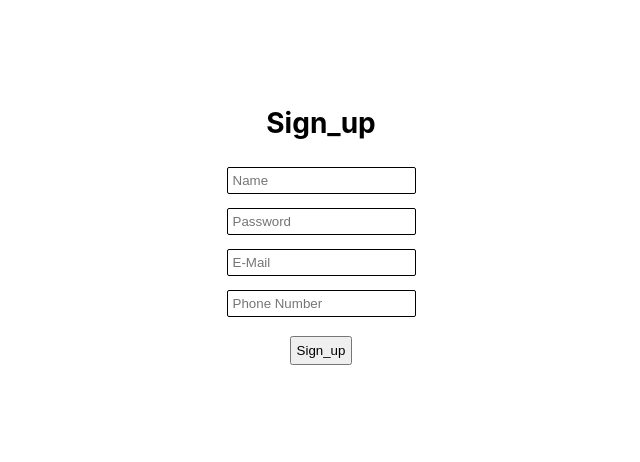
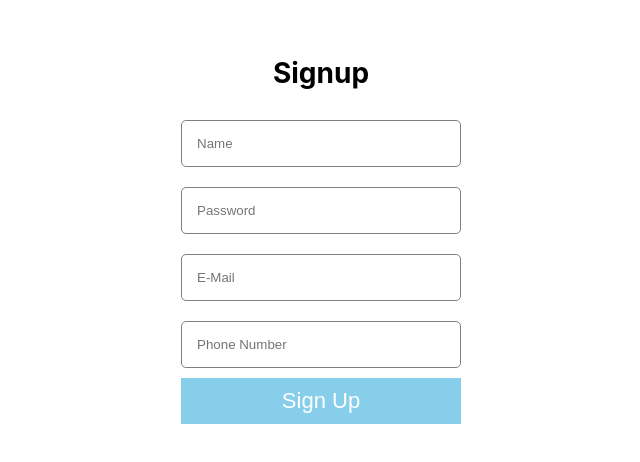
Before and after one commit to sanketshirolkar/find-the-movie, a React (Create React App) app: page / in a window 1280 px wide. Shown: the part 170-632 px from the top of the page, without its empty margins (319-959 px from the left). Built offline with nearby package versions, Linux system fonts and the light colour scheme.

Commit message:
updated UI for sign in and signup

```diff
--- a/package.json
+++ b/package.json
@@ -9,6 +9,7 @@
     "axios": "^0.27.2",
     "react": "^18.2.0",
     "react-dom": "^18.2.0",
+    "react-icons": "^4.4.0",
     "react-router-dom": "^6.3.0",
     "react-scripts": "5.0.1",
     "web-vitals": "^2.1.4"
--- a/src/components/input/Input.jsx
+++ b/src/components/input/Input.jsx
@@ -3,7 +3,7 @@ import "./input.css";
 
 const Input = ({value, onChange, type, placeholder, name}) => {
   return (
-    <div>
+    <div className="formInput">
         <input
             type={type}
             placeholder={placeholder}
--- a/src/components/input/input.css
+++ b/src/components/input/input.css
@@ -1,7 +1,13 @@
+.formInput{
+    display: flex;
+    flex-direction: column;
+    justify-content: space-between;
+    width: 280px;
+}
+
 input{
-    padding: 5px;
-    margin: 7px;
-    border: 0.1mm solid black;
-    background-color: white;
-    border-radius: 2px;
+    padding: 15px;
+    margin: 10px 0px;
+    border-radius: 5px;
+    border: 1px solid gray;
 }
--- a/src/components/movieBanner/MovieBanner.jsx
+++ b/src/components/movieBanner/MovieBanner.jsx
@@ -1,6 +1,9 @@
 import React, {useState, useEffect} from "react";
+import { IoIosArrowDown, IoIosArrowUp } from "react-icons/io";
 import axios from "axios";
 import "./movieBanner.css";
+
+
 
 const MovieBanner = () => {
 const [movieList, setMovieList] = useState([]);
@@ -26,13 +29,16 @@ useEffect(() => {
             <div className="movie_banner_container">
               <div className="left_side">
                 <div>
-                  Up Arrow
+                  <IoIosArrowUp />
                 </div>
                 <div>
-                  1
+                  {movies.totalVoted}
                 </div>
                 <div>
-                  Down Arrow
+                  <IoIosArrowDown />
+                </div>
+                <div>
+                  Votes
                 </div>
               </div>
 
@@ -41,17 +47,26 @@ useEffect(() => {
               </div>
 
               <div className="right_side">
-                <div>
+                <div style={{fontWeight:"bold", fontSize:"22px"}}>
                   {movies.title}
                 </div>
                 <div>
-                  Genre: {movies.genre}
+                  <span style={{color:"grey", fontWeight:"bold", marginRight:"10px"}}>
+                    Genre:
+                  </span>
+                  {movies.genre}
                 </div>
                 <div>
-                  Director: {movies.director}
+                  <span style={{color:"grey", fontWeight:"bold", marginRight:"10px"}}>
+                    Director:
+                  </span>
+                   {movies.director}
                 </div>
                 <div>
-                  Starring: {movies.stars[0]}
+                  <span style={{color:"grey", fontWeight:"bold", marginRight:"10px"}}>
+                    Starring:
+                  </span>
+                  {movies.stars[0]}
                 </div>
               </div>
             </div>
--- a/src/views/log_in/Login.jsx
+++ b/src/views/log_in/Login.jsx
@@ -24,17 +24,15 @@ const Login = () => {
 
   return (
     <div className="login_container">
-        <div>
-            <div className="title_container">
-                Login
-            </div>
-            <div className="input_container">
+        <div className="input_container">
+            <form>
+                <div className="title_container">
+                    Login
+                </div>
                 <Input type="text" name="name" placeholder="Name" value={credentials?.name} onChange={handleOnChange}/>
                 <Input type="password" name="password" placeholder="Password" value={credentials?.password} onChange={handleOnChange}/>
-            </div>
-            <div className="button_container">
-                <Button text={"Login"} onPress={handleSubmit}/>
-            </div>
+                <button className="button_container" onClick={handleSubmit}>Sign Up</button>
+            </form>
         </div>
     </div>
   )
--- a/src/views/log_in/login.css
+++ b/src/views/log_in/login.css
@@ -1,20 +1,35 @@
 .login_container{
     width: 100vw;
     height: 100vh;
-    display: flex;
-    flex-direction: column;
-    justify-content: center;
-    align-items: center;
+    background-size: cover;
+    position: relative;
 }
 
 .input_container{
+    width: 100%;
+    height: 100%;
+    position: absolute;
+    top: 0;
+    left: 0;
     display: flex;
     flex-direction: column;
-    justify-content: center;
     align-items: center;
+    justify-content:center;
+    color: black;
+}
+
+form{
+    display: flex;
+    flex-direction: column;
+    justify-content: space-between;
+    background-color: transparent;
+    padding: 0px 60px;
+    border-radius: 10px;
 }
 
 .title_container{
+    margin: 20px;
+    font-weight: bold;
     display: flex;
     justify-content: center;
     align-items: center;
@@ -22,7 +37,10 @@
 }
 
 .button_container{
-    display: flex;
-    justify-content: center;
-    align-items: center;
+    background-color: skyblue;
+    border:black;
+    color: white;
+    font-size: 22px;
+    cursor: pointer;
+    padding: 10px;
 }
--- a/src/views/sign_up/SignUp.jsx
+++ b/src/views/sign_up/SignUp.jsx
@@ -26,20 +26,18 @@ const SignUp = () => {
 
   return (
     <div className="signup_container">
-        <div>
-            <div className="title_container">
-                Sign_up
+            <div className="input_container">
+                <form>
+                    <div className="title_container">
+                        Signup
+                    </div>
+                    <Input type="text" name="name" placeholder="Name" value={registerDetails?.name} onChange={handleOnChange}/>
+                    <Input type="password" name="password" placeholder="Password" value={registerDetails?.password} onChange={handleOnChange}/>
+                    <Input type="email" name="email" placeholder="E-Mail" value={registerDetails?.email} onChange={handleOnChange} />
+                    <Input type="tel" name="phoneNumber" placeholder="Phone Number" value={registerDetails?.phoneNumber} onChange={handleOnChange}/>
+                    <button className="button_container" onClick={handleSubmit}>Sign Up</button>
+                </form>
             </div>
-            <div className="input_container">
-                <Input type="text" name="name" placeholder="Name" value={registerDetails?.name} onChange={handleOnChange}/>
-                <Input type="password" name="password" placeholder="Password" value={registerDetails?.password} onChange={handleOnChange}/>
-                <Input type="email" name="email" placeholder="E-Mail" value={registerDetails?.email} onChange={handleOnChange}/>
-                <Input type="tel" name="phoneNumber" placeholder="Phone Number" value={registerDetails?.phoneNumber} onChange={handleOnChange}/>
-            </div>
-            <div className="button_container">
-                <Button text={"Sign_up"} onPress={handleSubmit}/>
-            </div>
-        </div>
     </div>
   )
 }
--- a/src/views/sign_up/signup.css
+++ b/src/views/sign_up/signup.css
@@ -1,19 +1,30 @@
 .signup_container{
     width: 100vw;
     height: 100vh;
-    display: flex;
-    flex-direction: column;
-    justify-content: center;
-    align-items: center;
+    background-size: cover;
     position: relative;
 }
 
 .input_container{
+    width: 100%;
+    height: 100%;
+    position: absolute;
+    top: 0;
+    left: 0;
+    display: flex;
+    flex-direction: column;
+    align-items: center;
+    justify-content:center;
+    color: black;
+}
+
+form{
     display: flex;
     flex-direction: column;
     justify-content: space-between;
-    align-items: center;
+    background-color: transparent;
     padding: 0px 60px;
+    border-radius: 10px;
 }
 
 .title_container{
@@ -22,12 +33,12 @@
     display: flex;
     justify-content: center;
     align-items: center;
+    font-size: 28px;
 }
 
 .button_container{
-    display: flex;
-    justify-content: center;
-    align-items: center;
+    background-color: skyblue;
+    border:black;
     color: white;
     font-size: 22px;
     cursor: pointer;
```
Also changed, not shown: src/views/mainView/CompanyDetails.jsx (added, +14 -0 lines), 1 other file (tests, documents, lock files or other folders).
